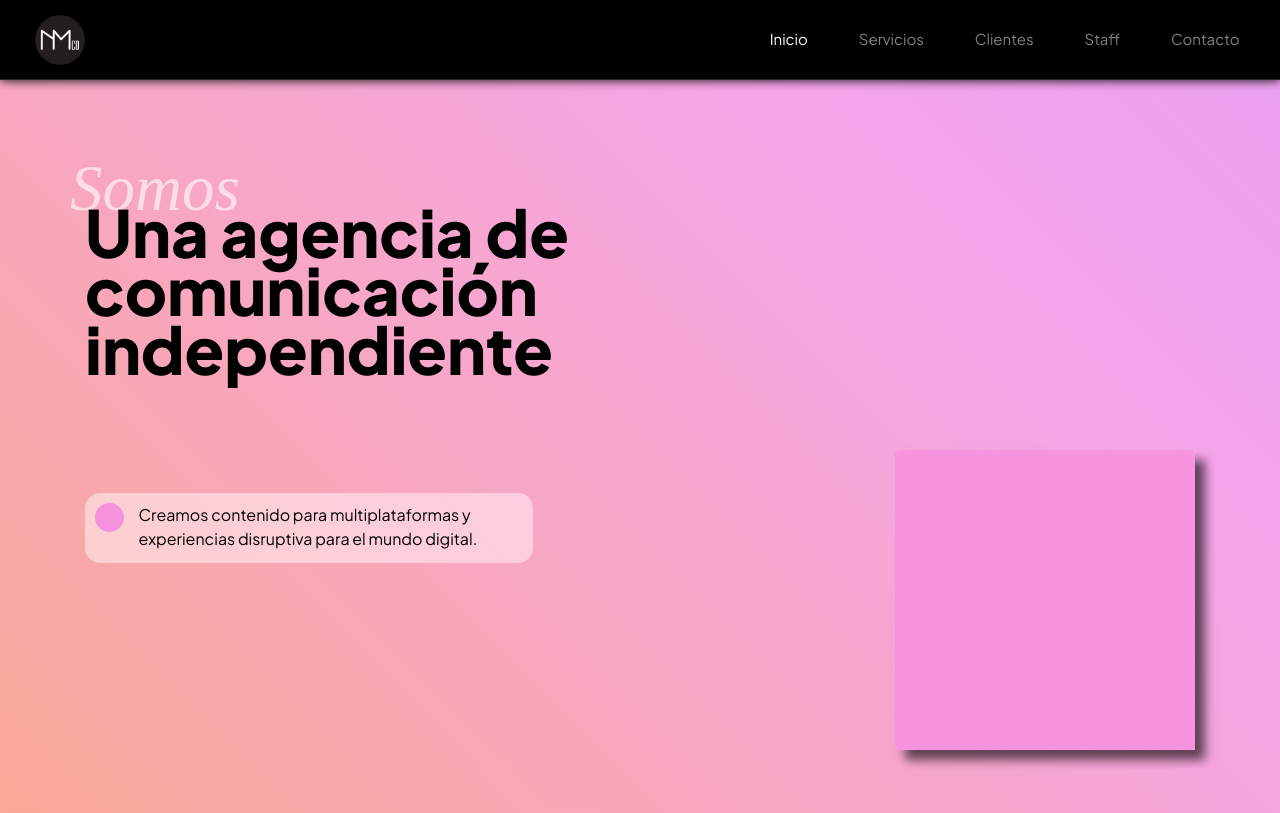
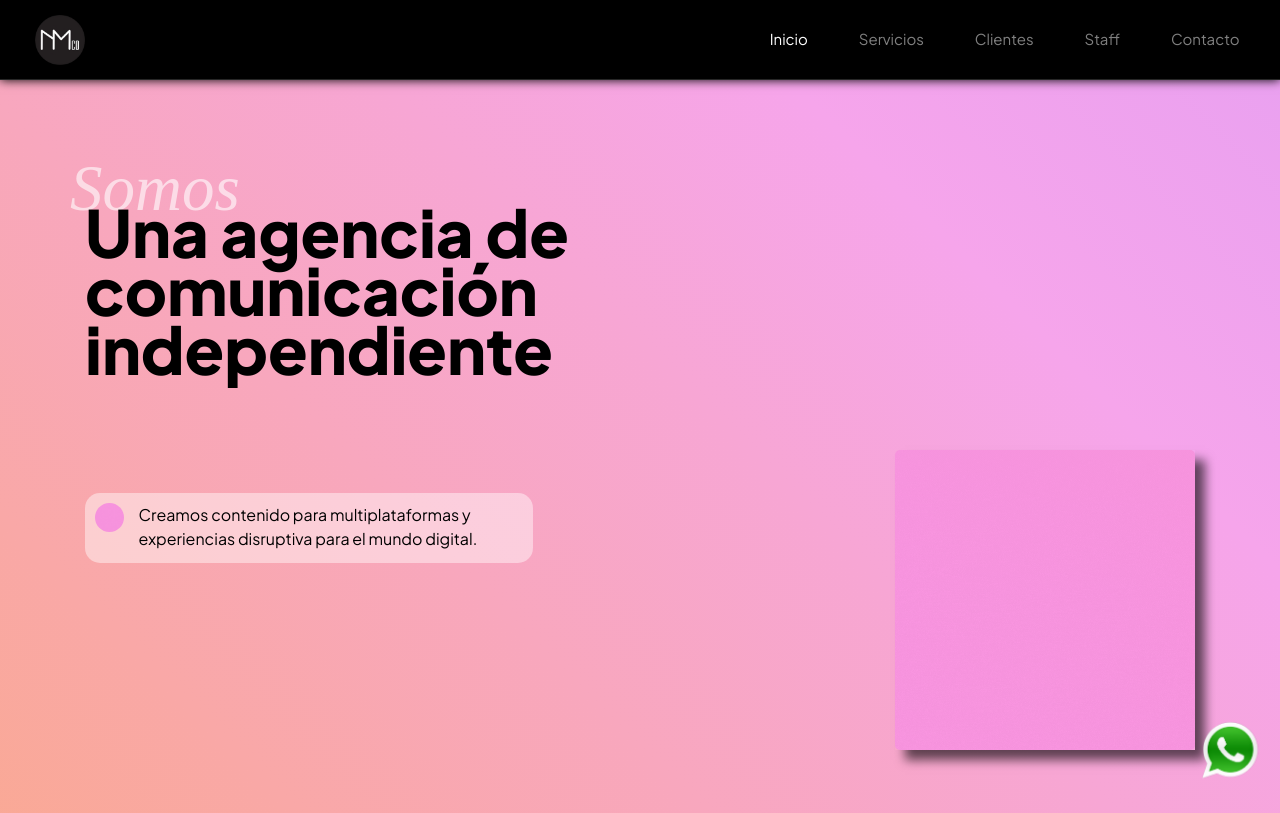
Before and after one commit to diazlopezmalena/agencia-de-comunicacion, a plain HTML site: page index.html in a window 1280 px wide. Shown: the top 813 px of the page. Drawn offline with nearby package versions, Linux system fonts and the light colour scheme; the site is published under a folder, as on GitHub Pages, so addresses that start at the root find nothing.

Commit message:
boton-wsp

```diff
--- a/index.html
+++ b/index.html
@@ -55,7 +55,7 @@
     <!--GRID MAIN Inicio-->
     <main class="mainHome">
         <div class="whatsapp">
-            <img src="/images/whatsapp.png" alt="">
+            <img src="images/whatsapp.png" alt="">
         </div>
         <div class="presentacion">
             <div class="otraPresentacionH">
```
